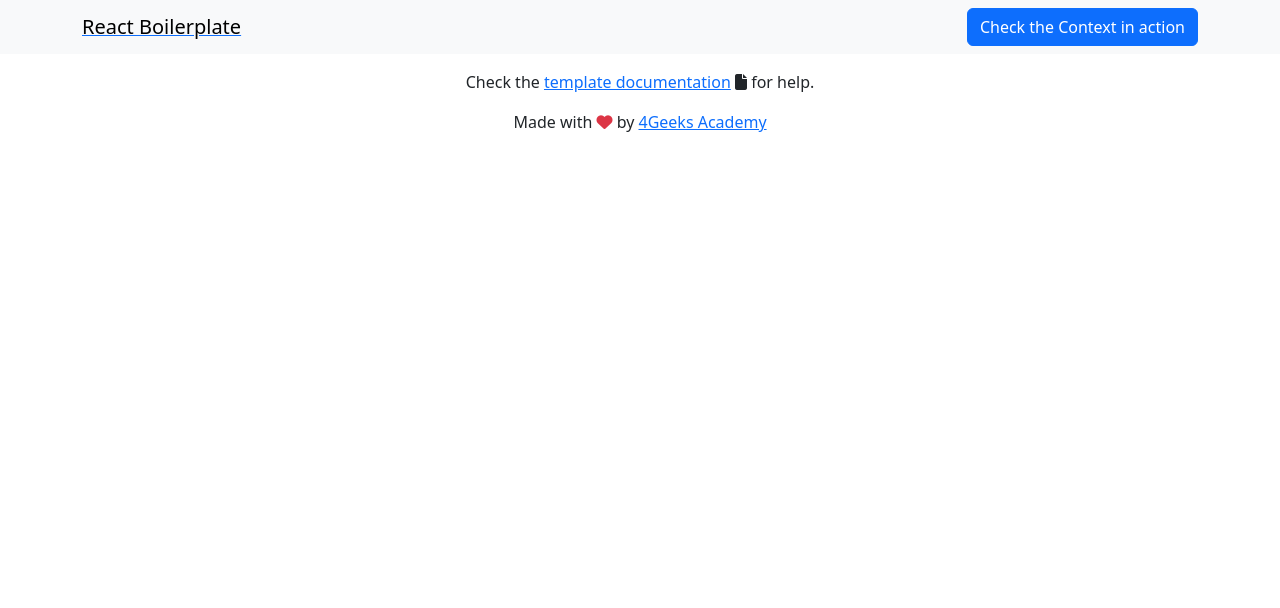
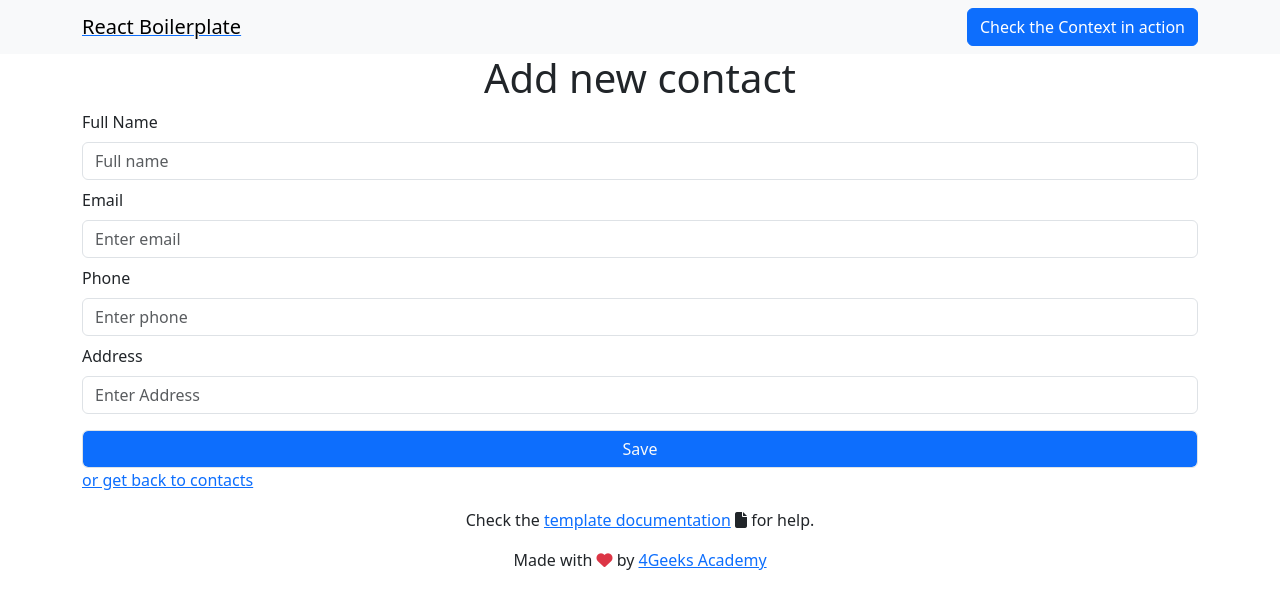
Before and after one commit to 4GeeksAcademy/yizazz-contact-list, a React (Vite) app: page /addcontact in a window 1280 px wide. Shown: the top 608 px of the page. Built offline with nearby package versions, Linux system fonts and the light colour scheme.

Commit message:
Add new contact listo, falta lógica

```diff
--- a/src/components/AddContact.jsx
+++ b/src/components/AddContact.jsx
@@ -1,7 +1,79 @@
-export const AddContact =()=>{
-    return(
+import { Link } from "react-router-dom"
+
+export const AddContact = () => {
+    return (
         <>
+            <form className="container">
+                <div className="row">
+                    <div className="col-12 col-lg-8 mx-auto d-flex justify-content-center">
+                        <h1>Add new contact</h1>
+                    </div>
+                </div>
+                <div className="row">
+                    <div className="col-12">
+                        <label htmlFor="FullName" className="form-label">
+                            Full Name
+                        </label>
+                        <input
+                            type="text"
+                            placeholder="Full name"
+                            className="form-control"
+                        >
+                        </input>
+                    </div>
+                </div>
+                <div className="row pt-2">
+                    <div className="col-12">
+                        <label htmlFor="Email" className="form-label">
+                            Email
+                        </label>
+                        <input
+                            type="text"
+                            className="form-control"
+                            placeholder="Enter email"
+                        >
+                        </input>
+                    </div>
+                </div>
+                <div className="row pt-2">
+                    <div className="col-12">
+                        <label htmlFor="Phone" className="form-label">
+                            Phone
+                        </label>
+                        <input
+                            type="text"
+                            className="form-control"
+                            placeholder="Enter phone"
+                        ></input>
+                    </div>
+                </div>
+                <div className="row pt-2">
+                    <div className="col-12">
+                        <label htmlFor="Address" className="form-label">
+                            Address
+                        </label>
+                        <input type="text"
+                            className="form-control"
+                            placeholder="Enter Address"
+                        />
+                    </div>
+                </div>
+                <div className="row pt-3">
+                    <div className="col-12">
+                        <button
+                            type="submit"
+                            className="form-control bg-primary text-light">
+                            Save
+                        </button>
+                    </div>
+                </div>
+                <div>
+                    <Link to="./Card">
+                    or get back to contacts
+                    </Link>
+                </div>
+            </form>
+        </>
 
-        </>
     )
 }
```
